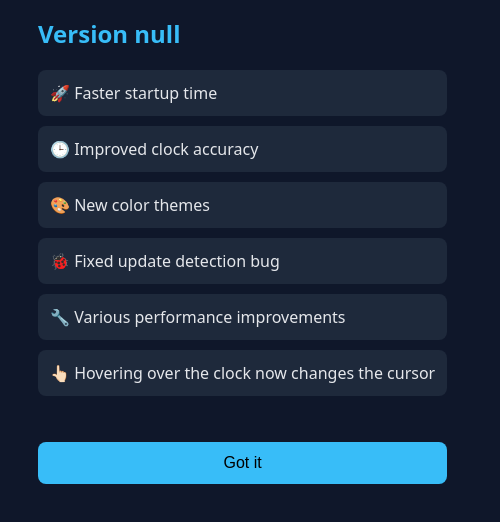
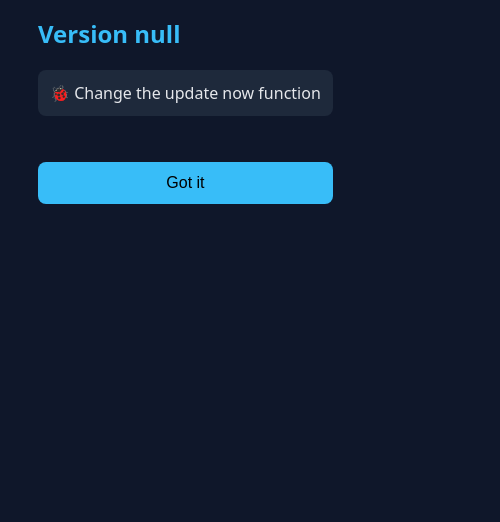
Before and after one commit to davem1988/ultra-clock, an Electron app: page whats-new.html in a window 500 px wide. Shown: the part 98-620 px from the top of the page. Drawn offline with Linux system fonts and the light colour scheme.

Commit message:
Bump version to 1.0.10

```diff
--- a/package.json
+++ b/package.json
@@ -1,6 +1,6 @@
 {
   "name": "ultra-clock",
-  "version": "1.0.9",
+  "version": "1.0.10",
   "description": "Desktop digital clock",
   "main": "main.js",
   "scripts": {
--- a/whats-new.html
+++ b/whats-new.html
@@ -10,12 +10,7 @@
   <h2 id="version"></h2>
 
   <ul>
-    <li>🚀 Faster startup time</li>
-    <li>🕒 Improved clock accuracy</li>
-    <li>🎨 New color themes</li>
-    <li>🐞 Fixed update detection bug</li>
-    <li>🔧 Various performance improvements</li>
-    <li>👆🏻 Hovering over the clock now changes the cursor</li>
+    <li>🐞 Change the update now function</li>
   </ul>
 
   <button onclick="window.close()">Got it</button>
```
Also changed, not shown: main.js (+1 -10 lines).
